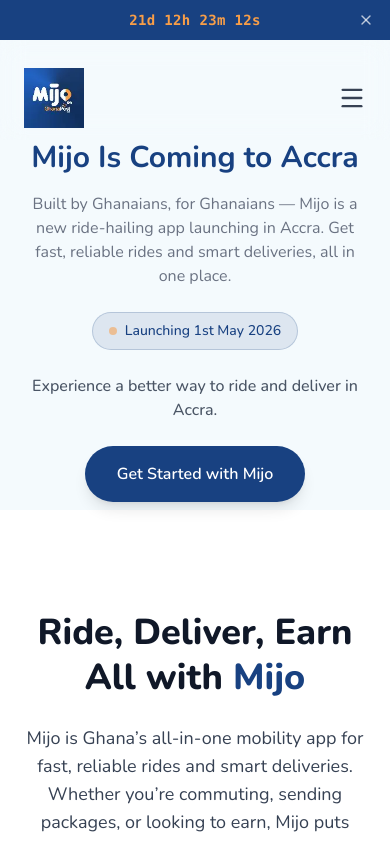
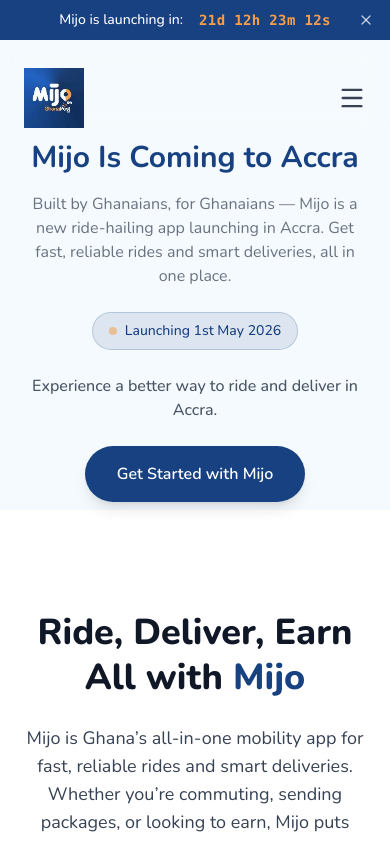
Before and after one commit to Afrifanom-Limited/mijo-website, a React (Vite) app: page / in a window 390 px wide. Shown: the top 841 px of the page. Built offline with nearby package versions, Linux system fonts and the light colour scheme.

Commit message:
changed mobile text

```diff
--- a/src/pages/components/ComingSoonBanner.tsx
+++ b/src/pages/components/ComingSoonBanner.tsx
@@ -28,9 +28,7 @@
     <div className="fixed top-0 left-0 right-0 z-60 bg-primary text-white text-sm flex items-center justify-center h-10 px-4 gap-4">
       {timeLeft ? (
         <>
-          <span className="hidden sm:inline font-medium">
-            Mijo is launching in:
-          </span>
+          <span className="sm:inline font-medium">Mijo is launching in:</span>
           <span className="font-mono font-semibold tracking-wide text-secondary">
             {timeLeft.days}d {pad(timeLeft.hours)}h {pad(timeLeft.minutes)}m{" "}
             {pad(timeLeft.seconds)}s
```
